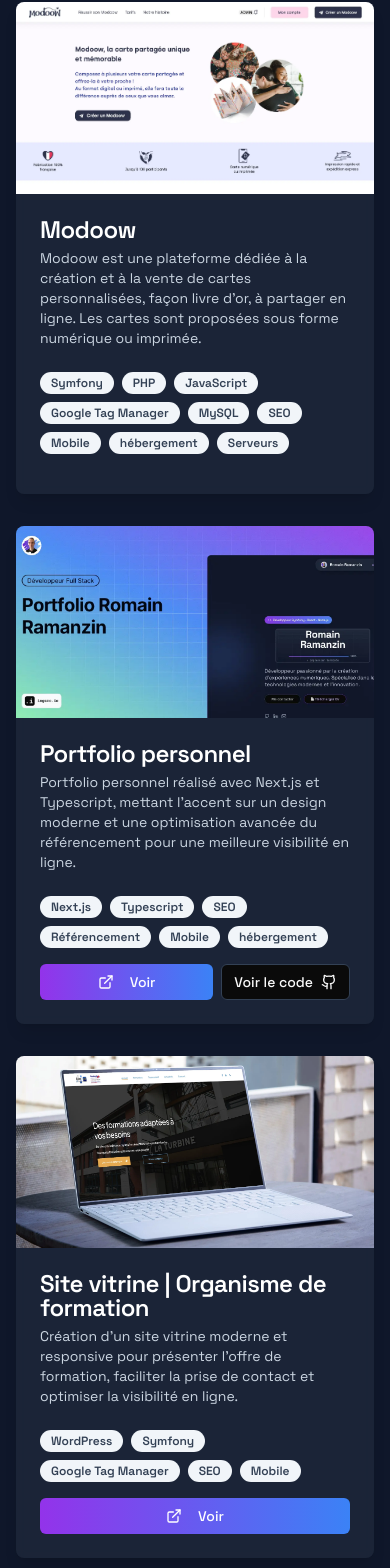
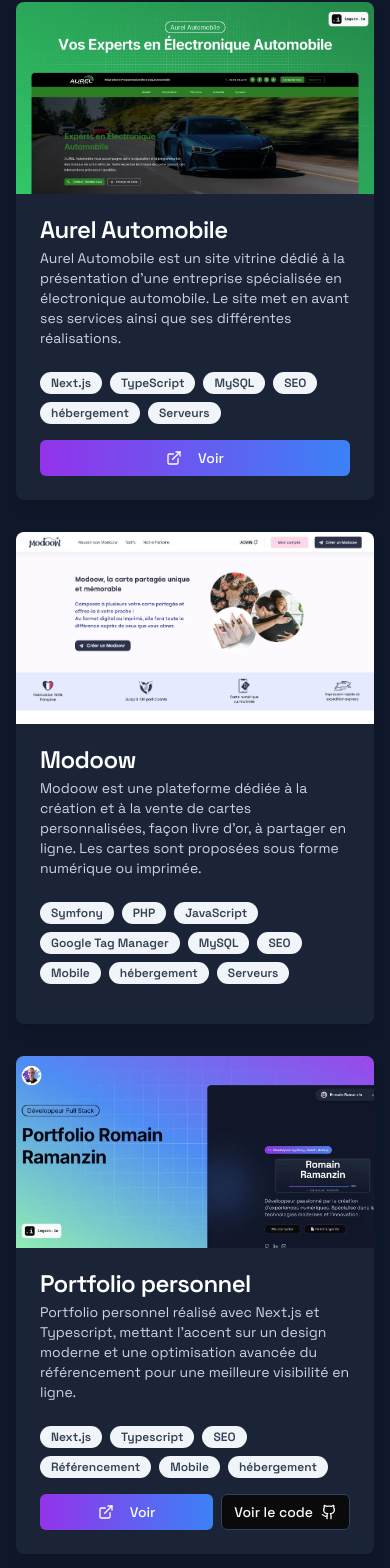
Before and after one commit to RomainRamanzin/portfolio, a Next.js app: page / in a window 390 px wide. Shown: the part 1187-2755 px from the top of the page. Built offline with nearby package versions, Linux system fonts and the light colour scheme.

Commit message:
update - add aurel automobile project

```diff
--- a/components/Projects.tsx
+++ b/components/Projects.tsx
@@ -12,6 +12,22 @@
 import Link from "next/link";
 
 const projects = [
+  {
+    title: "Aurel Automobile",
+    description:
+      "Aurel Automobile est un site vitrine dédié à la présentation d’une entreprise spécialisée en électronique automobile. Le site met en avant ses services ainsi que ses différentes réalisations.",
+    technologies: [
+      "Next.js",
+      "TypeScript",
+      "MySQL",
+      "SEO",
+      "hébergement",
+      "Serveurs",
+    ],
+    image: "./images/aurel-website-thumbnail.webp",
+    link: "https://aurel-automobile.vercel.app",
+    // github: "#",
+  },
   {
     title: "Modoow",
     description:
@@ -47,20 +63,20 @@
     link: "https://romainramanzin.fr",
     github: "https://github.com/RomainRamanzin/portfolio",
   },
-  {
-    title: "Site vitrine | Organisme de formation",
-    description:
-      "Création d’un site vitrine moderne et responsive pour présenter l’offre de formation, faciliter la prise de contact et optimiser la visibilité en ligne.",
-    technologies: [
-      "WordPress",
-      "Symfony",
-      "Google Tag Manager",
-      "SEO",
-      "Mobile",
-    ],
-    image: "./images/4manet-mockup.webp",
-    link: "https://4manet.fr",
-  },
+  // {
+  //   title: "Site vitrine | Organisme de formation",
+  //   description:
+  //     "Création d’un site vitrine moderne et responsive pour présenter l’offre de formation, faciliter la prise de contact et optimiser la visibilité en ligne.",
+  //   technologies: [
+  //     "WordPress",
+  //     "Symfony",
+  //     "Google Tag Manager",
+  //     "SEO",
+  //     "Mobile",
+  //   ],
+  //   image: "./images/4manet-mockup.webp",
+  //   link: "https://4manet.fr",
+  // },
 ];
 
 function Projects() {
```
Also changed, not shown: public/images/aurel-website-thumbnail.webp (added).
